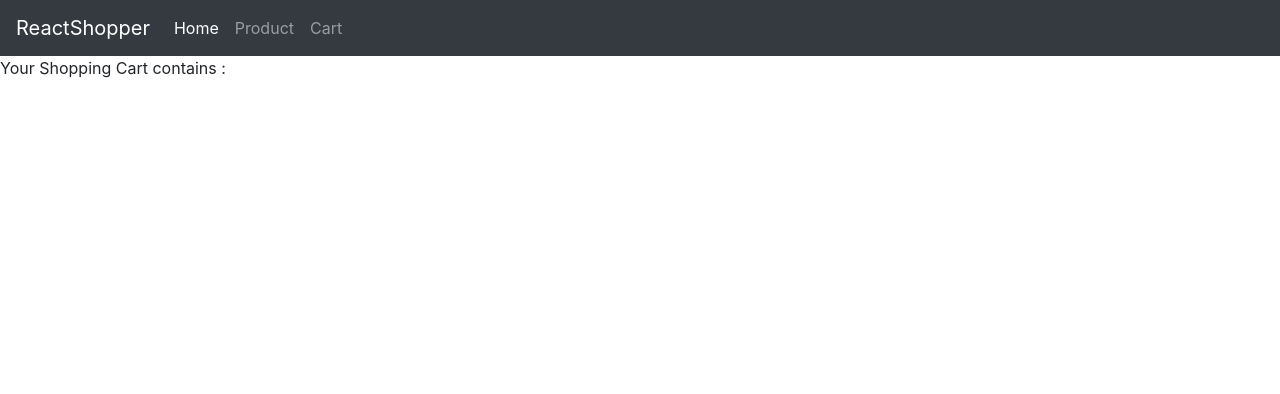
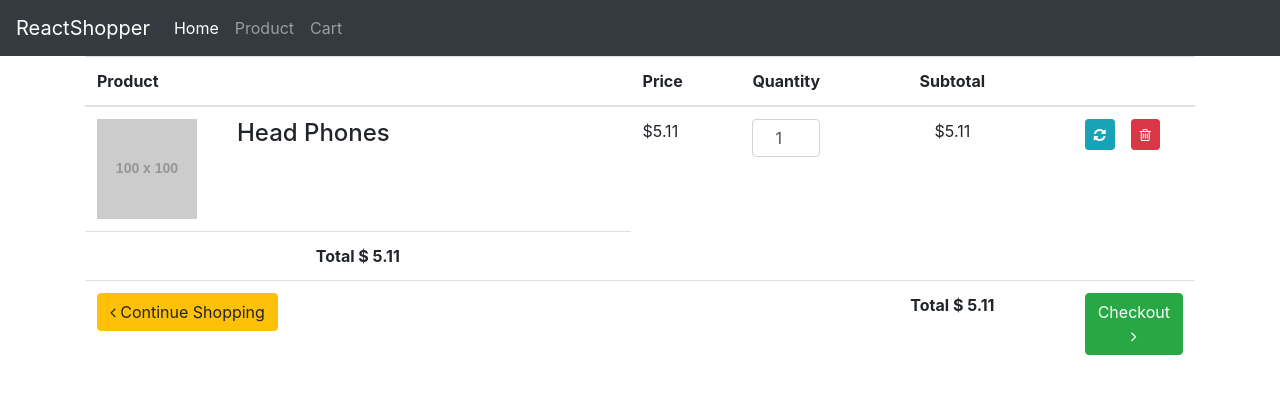
Before and after one commit to appdevdude7/reactshopper, a React (Create React App) app: page /cart in a window 1280 px wide. Shown: the top 394 px of the page. Built offline with nearby package versions, Linux system fonts and the light colour scheme.

Commit message:
updated cart page layout

```diff
--- a/src/components/Cart.js
+++ b/src/components/Cart.js
@@ -2,9 +2,53 @@ import React from 'react'
 
 const Cart = () => {
     return (
-        <div>
-            Your Shopping Cart contains :
-        </div>
+        <div class="container">
+  <table id="cart" class="table table-hover table-condensed">
+    <thead>
+      <tr>
+        <th style={{width:"50%"}}>Product</th>
+        <th style={{width:"10%"}}>Price</th>
+        <th style={{width:"8%"}}>Quantity</th>
+        <th style={{width:"22%"}} class="text-center">Subtotal</th>
+        <th style={{width:"10%"}}></th>
+      </tr>
+    </thead>
+    <tbody>
+      <tr>
+        <td data-th="Product">
+          <div class="row">
+            <div class="col-sm-2 hidden-xs"><img src="http://placehold.it/100x100" alt="..." class="img-responsive" /></div>
+            <div class="col-sm-10">
+              <h4 class="ml-5">Head Phones</h4>
+              {/* <p>Lorem ipsum dolor sit amet, consectetur adipisicing elit, sed do eiusmod
+tempor incididunt ut labore et dolore magna aliqua.</p> */}
+            </div>
+          </div>
+        </td>
+        <td data-th="Price">$5.11</td>
+        <td data-th="Quantity">
+          <input type="number" class="form-control text-center" value="1" />
+        </td>
+        <td data-th="Subtotal" class="text-center">$5.11</td>
+        <td class="actions" data-th="">
+          <button class="btn btn-info btn-sm"><i class="fa fa-refresh"></i></button>
+          <button class="btn btn-danger btn-sm ml-3"><i class="fa fa-trash-o"></i></button>
+        </td>
+      </tr>
+    </tbody>
+    <tfoot>
+      <tr class="visible-xs">
+        <td class="text-center"><strong>Total $ 5.11</strong></td>
+      </tr>
+      <tr>
+        <td><a href="/product" class="btn btn-warning"><i class="fa fa-angle-left"></i> Continue Shopping</a></td>
+        <td colspan="2" class="hidden-xs"></td>
+        <td class="hidden-xs text-center"><strong>Total $ 5.11</strong></td>
+        <td><a href="/" class="btn btn-success btn-block">Checkout <i class="fa fa-angle-right"></i></a></td>
+      </tr>
+    </tfoot>
+  </table>
+</div>
     )
 }
 
```
